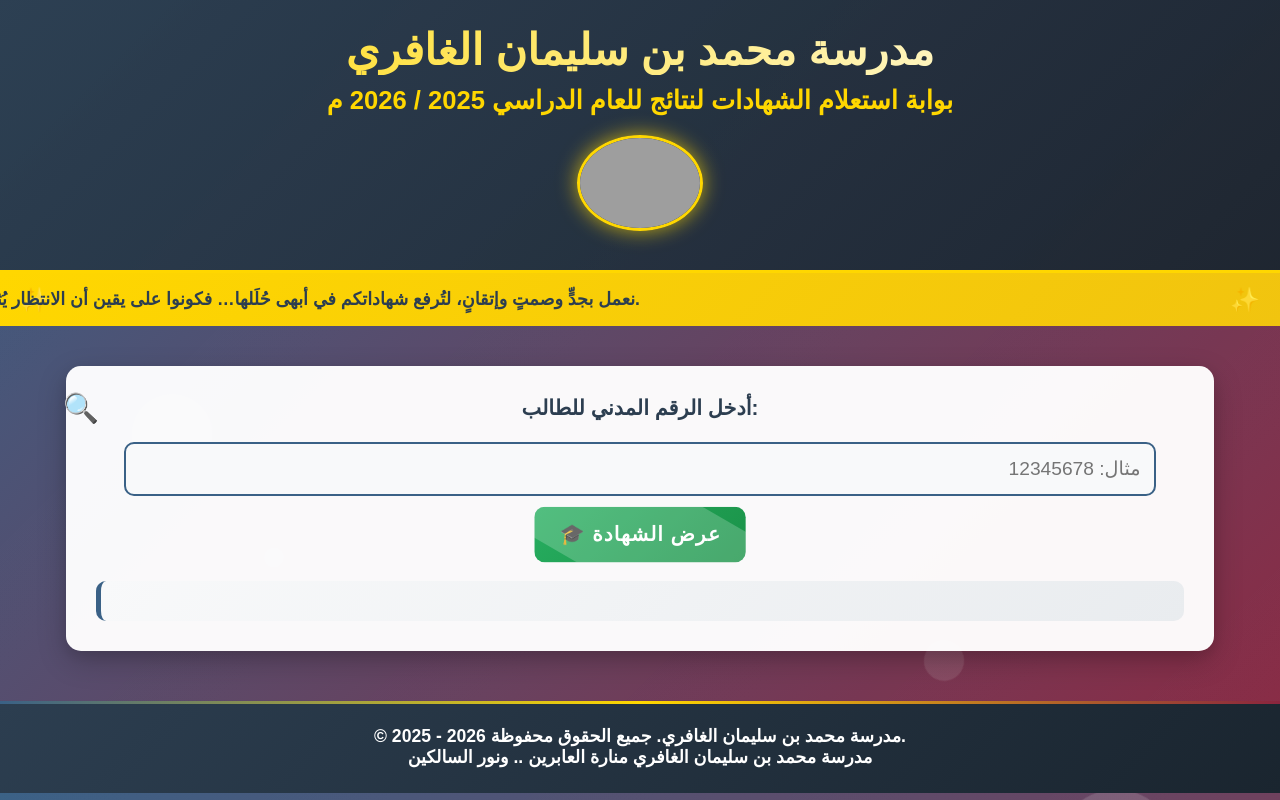
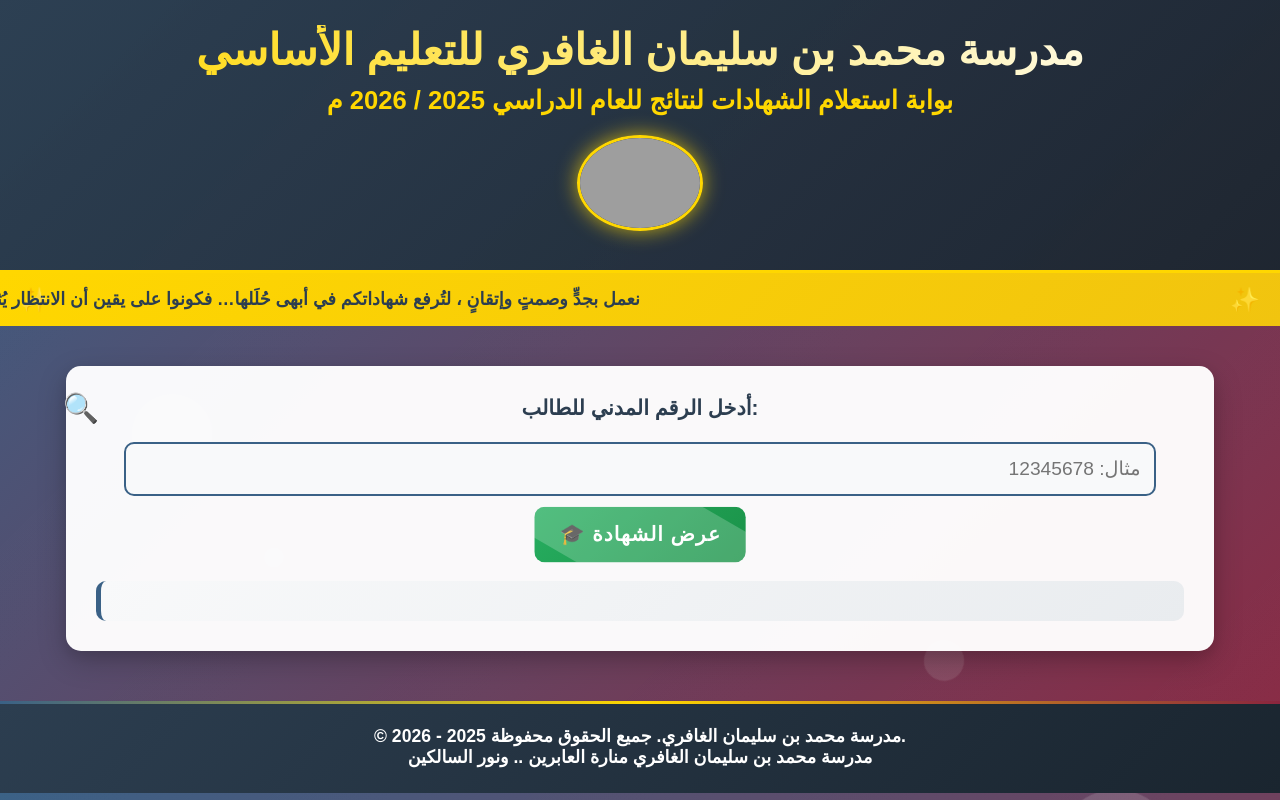
Before and after one commit to mohdschool/certificate, a plain HTML site: page index.html in a window 1280 px wide. Drawn offline with Linux system fonts and the light colour scheme; grey boxes are pictures that could not be loaded.

Commit message:
Update index.html

```diff
--- a/index.html
+++ b/index.html
@@ -3,7 +3,7 @@
 <head>
     <meta charset="UTF-8">
     <meta name="viewport" content="width=device-width, initial-scale=1.0">
-    <title>بوابة استعلام الشهادات - مدرسة محمد بن سليمان الغافري</title>
+    <title> بوابة استعلام الشهادات - مدرسة محمد بن سليمان الغافري للتعليم الأساسي</title>
     <style>
         body {
             font-family: 'Cairo', sans-serif;
@@ -430,13 +430,13 @@
     <!-- تأثيرات الخلفية ستضاف تلقائيا عبر الجافاسكربت -->
 
     <div class="header">
-        <h1>مدرسة محمد بن سليمان الغافري</h1>
+        <h1>مدرسة محمد بن سليمان الغافري للتعليم الأساسي</h1>
         <h2>بوابة استعلام الشهادات لنتائج للعام الدراسي 2025 / 2026 م</h2>
         <img src="https://a.top4top.io/p_3316yh3l21.jpg" alt="شعار المدرسة" class="logo">
     </div>
-    <div class="marquee"><span>نعمل بجدٍّ وصمتٍ وإتقانٍ، لتُرفع شهاداتكم في أبهى حُلَلها…
-فكونوا على يقين أن الانتظار يُثمر،
-وانتظروا تُضفَروا… ففرحة الإنجاز تلوح في الأفق.</span></div>
+    <div class="marquee"><span>نعمل بجدٍّ وصمتٍ وإتقانٍ ، لتُرفع شهاداتكم في أبهى حُلَلها…
+فكونوا على يقين أن الانتظار يُثمر ،
+وانتظروا تُضفَروا… ففرحة الإنجاز تلوح في الأفق</span></div>
     <div class="container">
         <label for="civilId">أدخل الرقم المدني للطالب:</label>
         <input type="text" id="civilId" placeholder="مثال: 12345678">
@@ -444,7 +444,7 @@
         <div id="result"></div>
     </div>
     <div class="footer">
-        &copy; 2025 - 2026 مدرسة محمد بن سليمان الغافري. جميع الحقوق محفوظة. <br>
+        &copy; 2026 - 2025 مدرسة محمد بن سليمان الغافري. جميع الحقوق محفوظة. <br>
         مدرسة محمد بن سليمان الغافري منارة العابرين .. ونور السالكين
     </div>
 </body>
```
